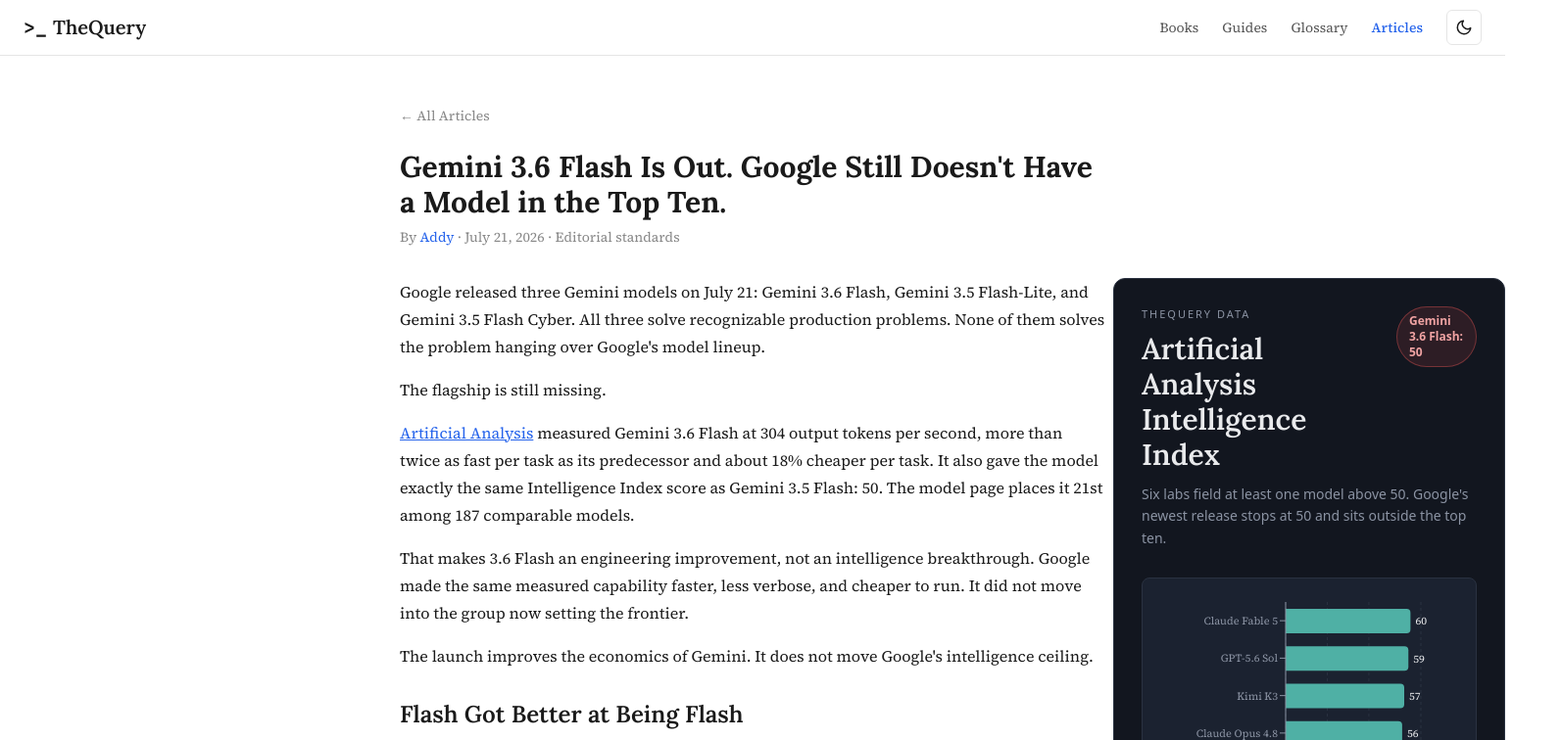
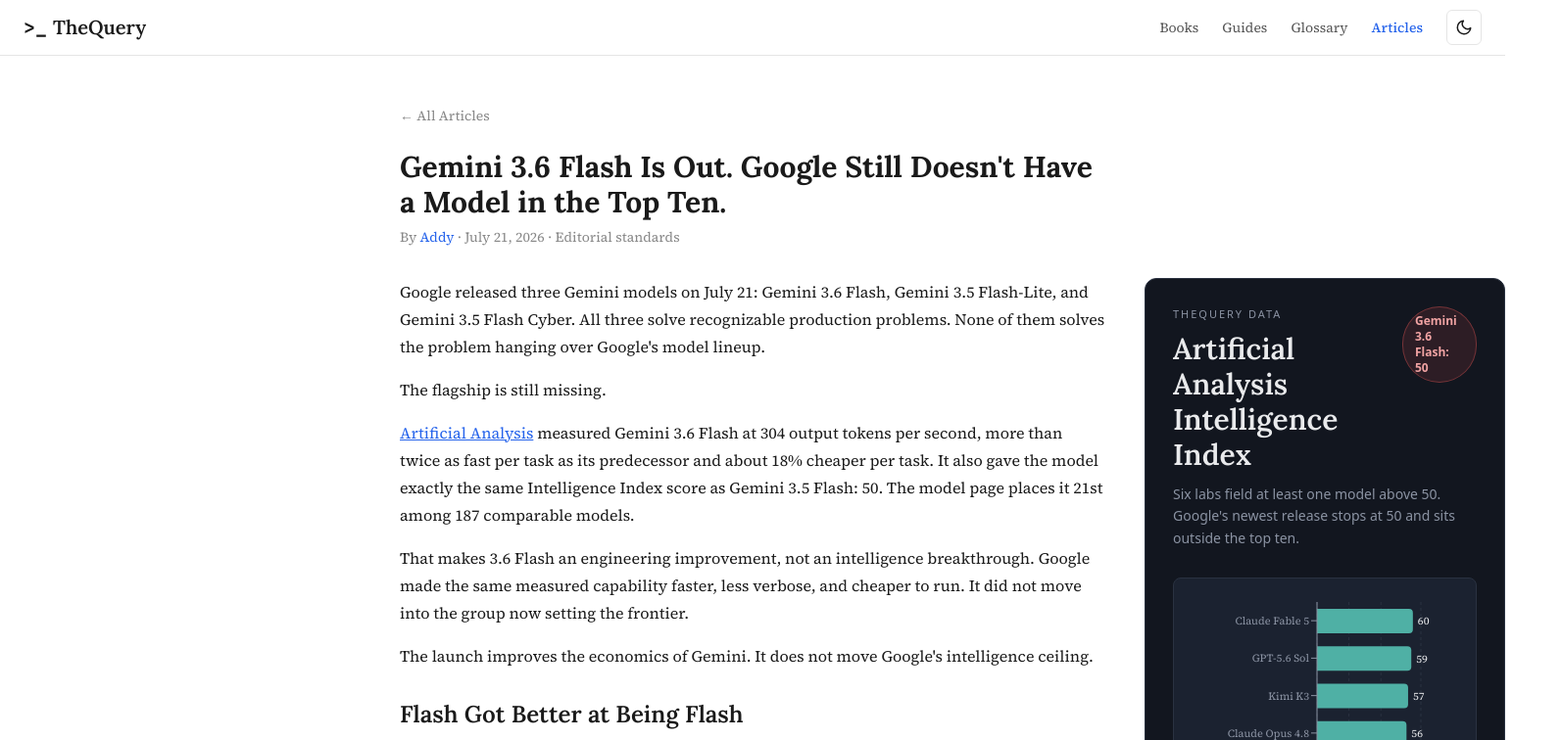
Before and after one commit to Officially-aditya/thequery, a Next.js app: page /articles/gemini-36-flash-google-outside-top-ten in a window 1536 px wide. Shown: the top 756 px of the page at 98% size, 1593 px wide, since content can reach past the window. Built offline with nearby package versions, Linux system fonts and the light colour scheme.

Commit message:
Add spacing beside visualization rail

```diff
--- a/app/articles/[slug]/page.tsx
+++ b/app/articles/[slug]/page.tsx
@@ -172,7 +172,7 @@
               />
             </div>
             <aside
-              className="w-full 2xl:absolute 2xl:left-[calc(50%+368px)] 2xl:top-0 2xl:w-[400px]"
+              className="article-visualization-rail w-full 2xl:absolute 2xl:left-[calc(50%+400px)] 2xl:top-0"
               aria-label="Article data visualization"
             >
               {visualizationConfig?.component}
--- a/app/globals.css
+++ b/app/globals.css
@@ -54,6 +54,13 @@
   background: var(--bg-primary);
   color: var(--text-primary);
   font-family: var(--font-source-serif), Georgia, serif;
+}
+
+/* Keep a visible gap between the centered article column and its wider chart rail. */
+@media (min-width: 1536px) {
+  .article-visualization-rail {
+    width: min(400px, calc(50vw - 400px));
+  }
 }
 
 /* Reading progress rail */
```
